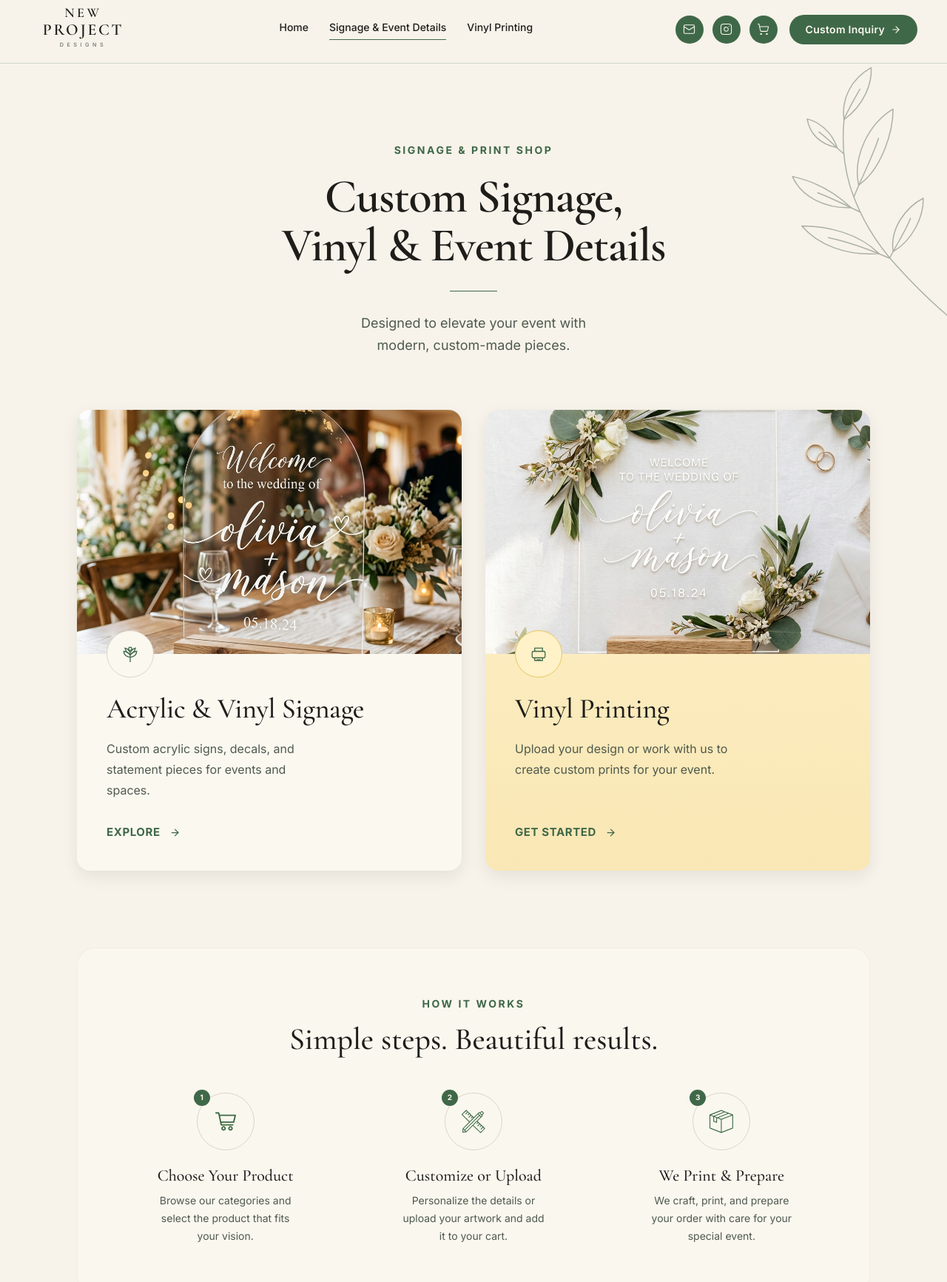
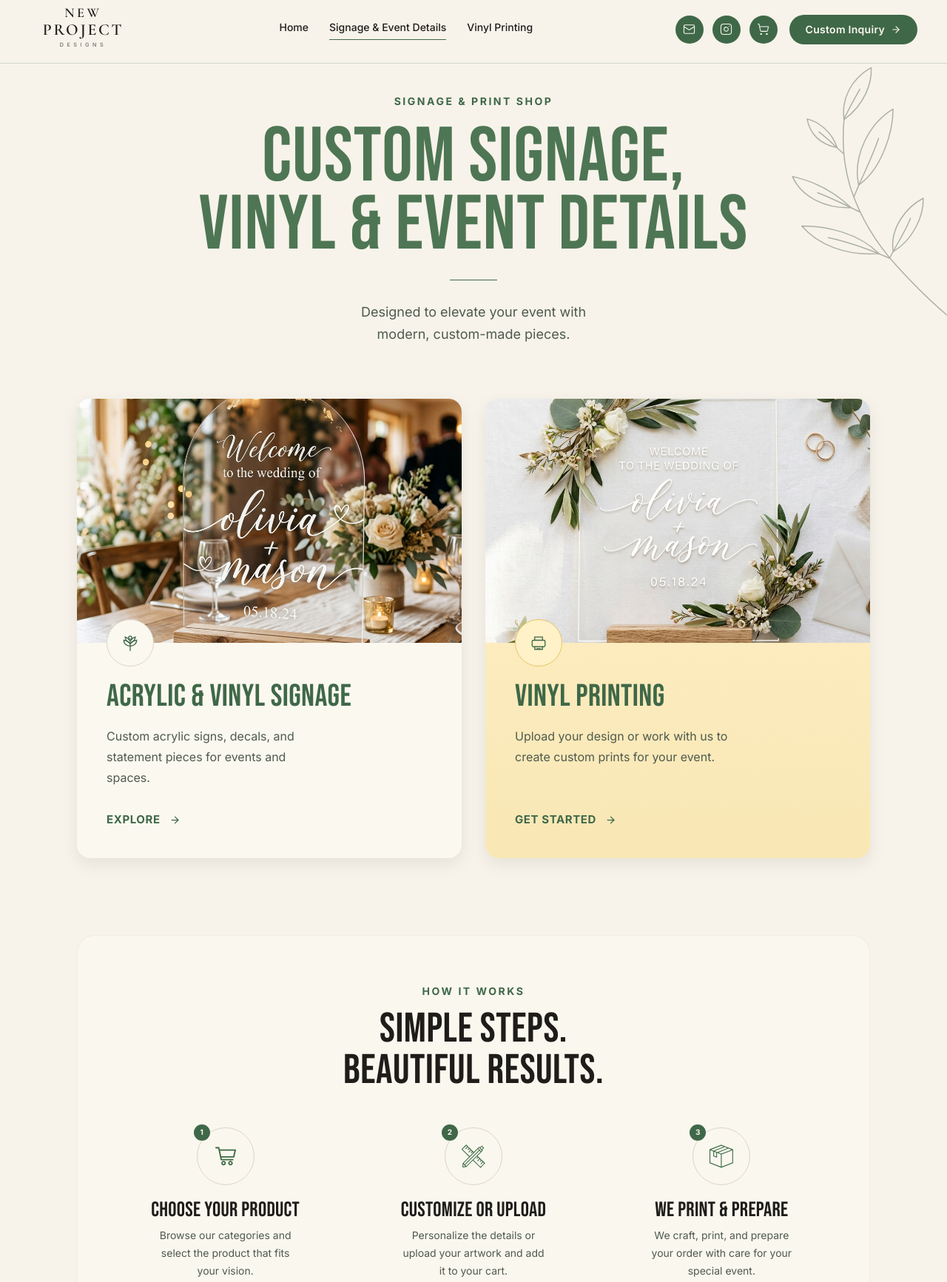
Before and after one commit to itsaryan007/newprojectdesigns, a plain HTML site: page signage.html in a window 1280 px wide. Shown: the part 6-1739 px from the top of the page at 74% size. Drawn offline with nearby package versions, Linux system fonts and the light colour scheme.

Commit message:
font changes

```diff
--- a/signage.html
+++ b/signage.html
@@ -72,13 +72,26 @@
             background-color: #3F6848;
             color: #FBF8F0;
         }
+
+        ::-webkit-scrollbar {
+            width: 6px;
+        }
+
+        ::-webkit-scrollbar-track {
+            background: #F7F3EA;
+        }
+
+        ::-webkit-scrollbar-thumb {
+            background: #3F6848;
+            border-radius: 3px;
+        }
     </style>
 </head>
 
 <body class="antialiased min-h-screen flex flex-col relative">
 
     <!-- Header Section -->
-    <header class="relative z-20 w-full h-[92px] border-b border-green800/20">
+    <header class="sticky top-0 z-40 bg-cream w-full h-[92px] border-b border-green800/20">
         <div class="flex items-center justify-between px-6 lg:px-10 max-w-[1280px] mx-auto w-full h-full">
             <!-- Logo -->
             <div
@@ -154,7 +167,7 @@
     <main class="flex-grow relative z-10">
 
         <!-- Hero Section -->
-        <section class="relative pt-[90px] pb-[72px] overflow-hidden">
+        <section class="relative pt-10 pb-[72px] overflow-hidden">
             <!-- Background Decorative Lines & Curves -->
             <div class="absolute inset-0 pointer-events-none overflow-hidden">
 
@@ -166,14 +179,14 @@
                     style="transform: scaleX(-1);">
             </div>
 
-            <div class="max-w-[780px] mx-auto px-6 text-center relative z-10 mt-4">
+            <div class="max-w-[1000px] mx-auto px-6 text-center relative z-10">
                 <span
                     class="font-sans font-bold text-[14px] tracking-[0.18em] text-green800 uppercase mb-5 block">Signage
                     & Print Shop</span>
                 <h1
-                    class="font-serif text-[48px] sm:text-[54px] md:text-[64px] leading-[1.1] sm:leading-[66px] font-semibold tracking-[-0.02em] text-textPrimary mb-7">
-                    Custom Signage,<br>
-                    Vinyl & Event Details
+                    class="font-display text-[56px] sm:text-[78px] md:text-[104px] font-normal text-green700 uppercase leading-[0.88] tracking-[0.01em] mb-7">
+                    <span class="block md:whitespace-nowrap">Custom Signage,</span>
+                    <span class="block md:whitespace-nowrap">Vinyl & Event Details</span>
                 </h1>
 
                 <div class="w-16 h-px bg-green800 mx-auto mb-7"></div>
@@ -213,7 +226,7 @@
                         </div>
 
                         <h3
-                            class="font-serif text-[38px] leading-[44px] font-medium tracking-[-0.01em] text-textPrimary mb-[18px] mt-8">
+                            class="font-display text-[42px] leading-[42px] text-green800 uppercase mb-[18px] mt-8 tracking-[0.01em]">
                             Acrylic & Vinyl Signage</h3>
                         <p class="font-sans text-textSecondary text-[16px] leading-[28px] mb-8 max-w-[300px]">
                             Custom acrylic signs, decals, and statement pieces for events and spaces.
@@ -255,7 +268,7 @@
                         </div>
 
                         <h3
-                            class="font-serif text-[38px] leading-[44px] font-medium tracking-[-0.01em] text-textPrimary mb-[18px] mt-8">
+                            class="font-display text-[42px] leading-[42px] text-green800 uppercase mb-[18px] mt-8 tracking-[0.01em]">
                             Vinyl Printing</h3>
                         <p class="font-sans text-textSecondary text-[16px] leading-[28px] mb-8 max-w-[300px]">
                             Upload your design or work with us to create custom prints for your event.
@@ -282,8 +295,10 @@
                 <span
                     class="font-sans font-bold text-[14px] tracking-[0.18em] text-green800 uppercase mb-[14px] block">How
                     It Works</span>
-                <h2 class="font-serif text-[42px] leading-[48px] font-medium text-textPrimary mb-12">Simple steps.
-                    Beautiful results.</h2>
+                <h2 class="font-display text-[56px] leading-[56px] font-normal tracking-[0.01em] text-textPrimary uppercase mb-12">
+                    <span class="block">Simple steps.</span>
+                    <span class="block">Beautiful results.</span>
+                </h2>
 
                 <div class="grid grid-cols-1 md:grid-cols-3 gap-12 md:gap-12">
                     <!-- Step 1 -->
@@ -298,7 +313,7 @@
                                 class="absolute -top-1 -left-1 w-[22px] h-[22px] bg-green800 text-textInverse rounded-full flex items-center justify-center font-sans font-bold text-[10px]">
                                 1</div>
                         </div>
-                        <h4 class="font-serif text-[22px] leading-[28px] font-medium text-textPrimary mb-2">Choose Your
+                        <h4 class="font-display text-[28px] leading-[28px] font-normal tracking-[0.01em] text-textPrimary uppercase mb-2">Choose Your
                             Product</h4>
                         <p class="font-sans text-textSecondary text-[14px] leading-[24px] max-w-[200px]">
                             Browse our categories and select the product that fits your vision.
@@ -317,7 +332,7 @@
                                 class="absolute -top-1 -left-1 w-[22px] h-[22px] bg-green800 text-textInverse rounded-full flex items-center justify-center font-sans font-bold text-[10px]">
                                 2</div>
                         </div>
-                        <h4 class="font-serif text-[22px] leading-[28px] font-medium text-textPrimary mb-2">Customize or
+                        <h4 class="font-display text-[28px] leading-[28px] font-normal tracking-[0.01em] text-textPrimary uppercase mb-2">Customize or
                             Upload</h4>
                         <p class="font-sans text-textSecondary text-[14px] leading-[24px] max-w-[200px]">
                             Personalize the details or upload your artwork and add it to your cart.
@@ -337,7 +352,7 @@
                                 class="absolute -top-1 -left-1 w-[22px] h-[22px] bg-green800 text-textInverse rounded-full flex items-center justify-center font-sans font-bold text-[10px]">
                                 3</div>
                         </div>
-                        <h4 class="font-serif text-[22px] leading-[28px] font-medium text-textPrimary mb-2">We Print &
+                        <h4 class="font-display text-[28px] leading-[28px] font-normal tracking-[0.01em] text-textPrimary uppercase mb-2">We Print &
                             Prepare</h4>
                         <p class="font-sans text-textSecondary text-[14px] leading-[24px] max-w-[200px]">
                             We craft, print, and prepare your order with care for your special event.
```
Also changed, not shown: index.html (+2 -2 lines), vinyl.html (+50 -15 lines), 1 other file.
